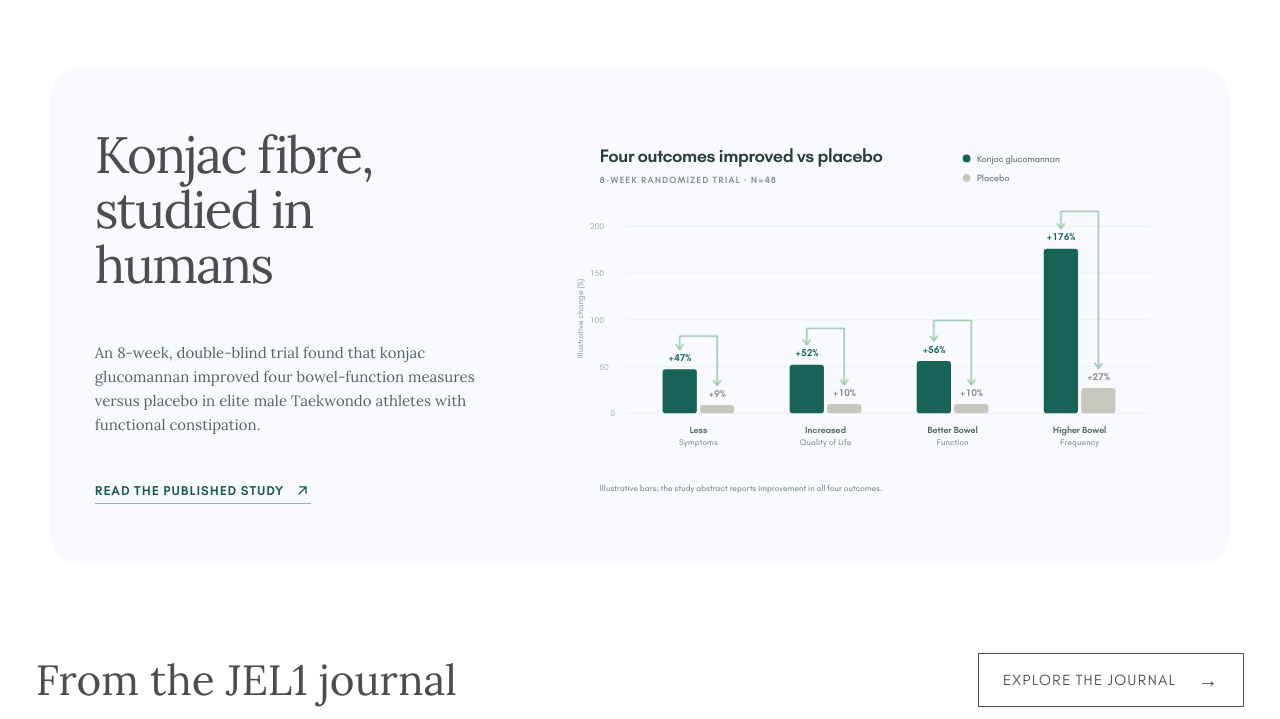
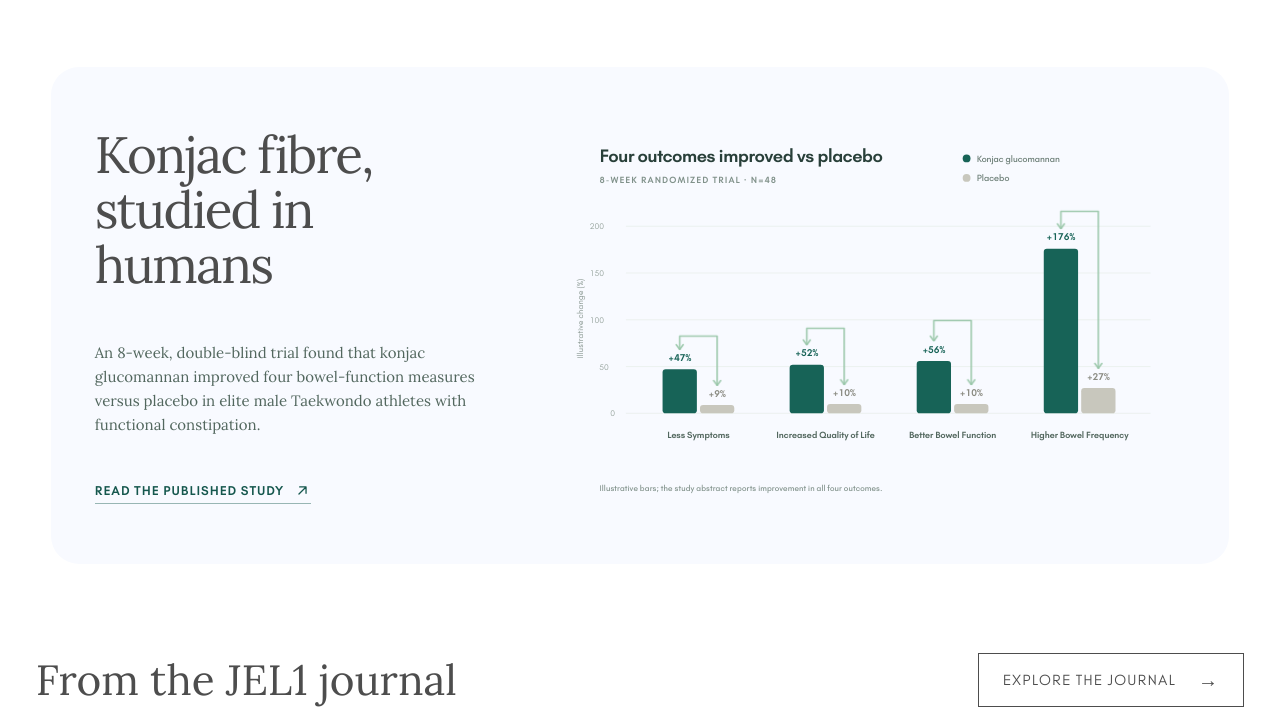
Before and after one commit to Laibailyas/jel1, a plain HTML site: page index.html in a window 1280 px wide. Shown: the part 5720-6439 px from the top of the page. Drawn offline with Linux system fonts and the light colour scheme; animation ran at ten frames a second.

Commit message:
Update index.html

```diff
--- a/index.html
+++ b/index.html
@@ -464,10 +464,10 @@
                 <rect class="chart-value-mask" x="668" y="318" width="40" height="17" rx="2"/><text class="chart-value chart-value-placebo" x="688" y="332">+27%</text>
               </g>
               <g class="chart-category-labels">
-                <text x="175" y="400" style="fill:#52675e;font-size:11px;font-weight:600;letter-spacing:0"><tspan x="175">Less</tspan><tspan x="175" dy="15">Symptoms</tspan></text>
-                <text x="338" y="400" style="fill:#52675e;font-size:11px;font-weight:600;letter-spacing:0"><tspan x="338">Increased</tspan><tspan x="338" dy="15">Quality of Life</tspan></text>
-                <text x="501" y="400" style="fill:#52675e;font-size:11px;font-weight:600;letter-spacing:0"><tspan x="501">Better Bowel</tspan><tspan x="501" dy="15">Function</tspan></text>
-                <text x="664" y="400" style="fill:#52675e;font-size:11px;font-weight:600;letter-spacing:0"><tspan x="664">Higher Bowel</tspan><tspan x="664" dy="15">Frequency</tspan></text>
+                <text x="175" y="407">Less Symptoms</text>
+                <text x="338" y="407">Increased Quality of Life</text>
+                <text x="501" y="407">Better Bowel Function</text>
+                <text x="664" y="407">Higher Bowel Frequency</text>
               </g>
               <text class="chart-footnote" x="48" y="475">Illustrative bars; the study abstract reports improvement in all four outcomes.</text>
             </svg>
```
